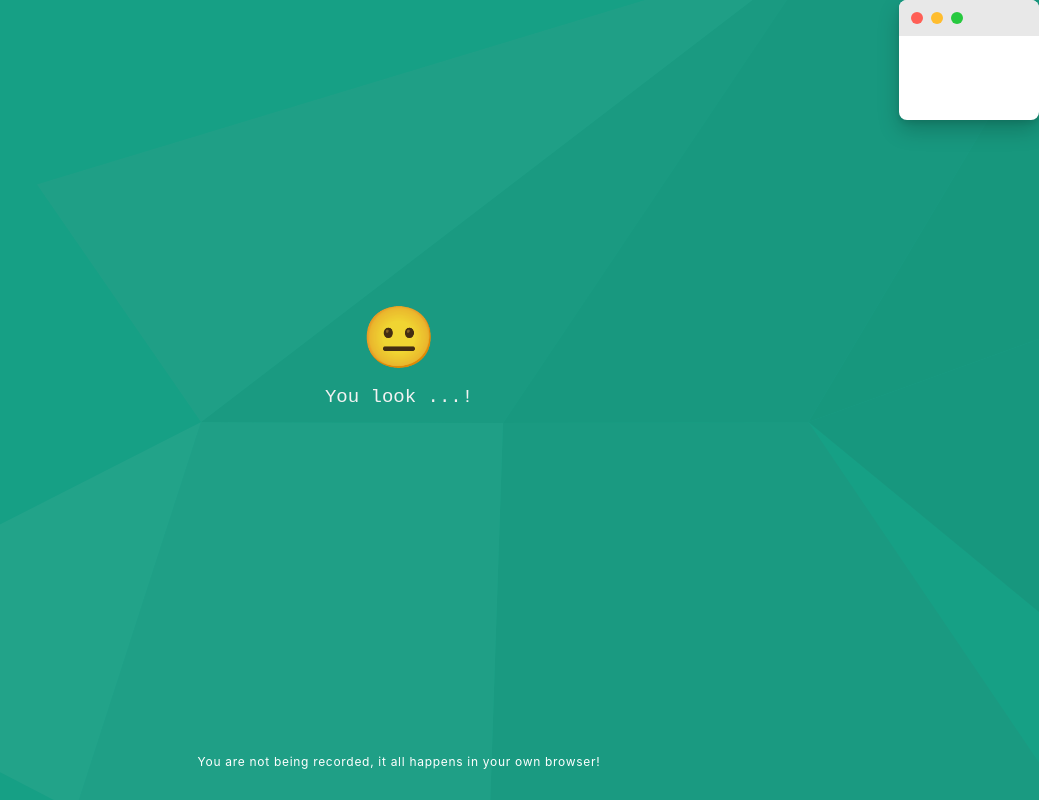
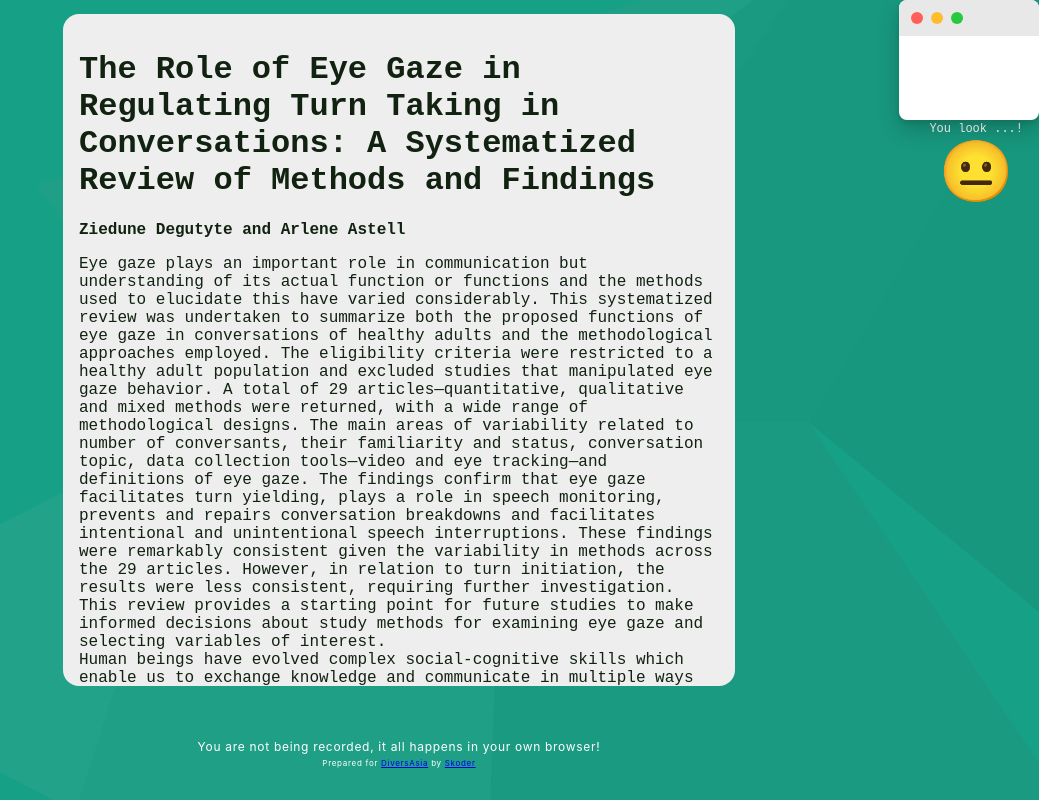
Before and after one commit to avimonnuarnob/facemotiondetector, a React (Create React App) app: page / in a window 1280 px wide. Shown: the whole page, without its empty margins (241-1280 px from the left). Built offline with nearby package versions, Linux system fonts and the light colour scheme; no server answers.

Commit message:
fine tune

```diff
--- a/src/App.js
+++ b/src/App.js
@@ -1,4 +1,4 @@
-import React, { useEffect, useRef } from 'react';
+import React, { useEffect } from 'react';
 import './App.css';
 
 // var timerStart = Date.now();
@@ -43,16 +43,18 @@
     if (window && document) {
       const script = document.createElement('script');
       const body = document.getElementsByTagName('body')[0];
+      // import webgazer library
       script.src = 'https://webgazer.cs.brown.edu/webgazer.js?';
       body.appendChild(script);
+
+      //  run webgazer
       script.addEventListener('load', () => {
         window.webgazer
-          .setGazeListener(function(data) {
+          .setGazeListener(function (data) {
             if (data == null) {
               return;
             }
-
-            throttle(function() {
+            throttle(function () {
               console.log(
                 `eye gaze cord[x,y]: ${data.x}, ${
                   data.y
@@ -69,11 +71,144 @@
     <>
       <div id='app' className='app'>
         <div className='overlay'></div>
-        <div className='text'>
+        <div
+          className='text'
+          style={{
+            position: 'absolute',
+            right: '1rem',
+            top: '7rem',
+            fontSize: '0.75rem',
+          }}
+        >
+          You look <span id='textStatus'>...</span>!
           <span aria-label='emoji' role='img' id='emoji'>
             😐
           </span>
-          You look <span id='textStatus'>...</span>!
+        </div>
+        <div
+          style={{
+            width: '50%',
+            marginInline: 'auto',
+            background: '#eee',
+            padding: '1rem',
+            color: '#121',
+            textAlign: 'left',
+            fontSize: '1rem',
+            // marginTop: '2rem',
+            borderRadius: '1rem',
+
+            maxHeight: '80vh',
+            overflowY: 'scroll',
+            position: 'relative',
+            fontFamily: 'monospace',
+          }}
+        >
+          <h1>
+            The Role of Eye Gaze in Regulating Turn Taking in Conversations: A
+            Systematized Review of Methods and Findings
+          </h1>
+
+          <strong>Ziedune Degutyte and Arlene Astell</strong>
+
+          <p>
+            Eye gaze plays an important role in communication but understanding
+            of its actual function or functions and the methods used to
+            elucidate this have varied considerably. This systematized review
+            was undertaken to summarize both the proposed functions of eye gaze
+            in conversations of healthy adults and the methodological approaches
+            employed. The eligibility criteria were restricted to a healthy
+            adult population and excluded studies that manipulated eye gaze
+            behavior. A total of 29 articles—quantitative, qualitative and mixed
+            methods were returned, with a wide range of methodological designs.
+            The main areas of variability related to number of conversants,
+            their familiarity and status, conversation topic, data collection
+            tools—video and eye tracking—and definitions of eye gaze. The
+            findings confirm that eye gaze facilitates turn yielding, plays a
+            role in speech monitoring, prevents and repairs conversation
+            breakdowns and facilitates intentional and unintentional speech
+            interruptions. These findings were remarkably consistent given the
+            variability in methods across the 29 articles. However, in relation
+            to turn initiation, the results were less consistent, requiring
+            further investigation. This review provides a starting point for
+            future studies to make informed decisions about study methods for
+            examining eye gaze and selecting variables of interest.
+            <br />
+            Human beings have evolved complex social-cognitive skills which
+            enable us to exchange knowledge and communicate in multiple ways
+            (Herrmann et al., 2007). People exchange verbal, vocal [e.g., tone
+            of voice; (Lerner, 2004)] and non-verbal [e.g., eye gaze, gestures,
+            facial expressions (Kendon, 1967; Bavelas and Chovil, 2000)]
+            behaviors that convey meanings, intentions, and information.
+            Non-verbal behavior can enrich conversation by adding extra
+            information, or revealing emotional states that are not expressed
+            verbally (Choi et al., 2005). Eye gaze in particular has been
+            identified as playing a key role in communication, with infants
+            showing a preference for direct gaze from birth (Farroni et al.,
+            2002). The role that eye gaze plays in social interaction has been
+            studied across a variety of fields, including typical and atypical
+            child development (Baron-Cohen, 1997; Morales et al., 2000), mental
+            health conditions [including schizophrenia (Dowiasch et al., 2016);
+            posttraumatic stress disorder (Lazarov et al., 2019), and bipolar
+            disorder (Purcell et al., 2018)], primates (Ryan et al., 2019) and
+            human-robot interaction (Admoni and Scassellati, 2017).
+            Additionally, eye gaze has been studied with different theoretical
+            and methodological approaches from neuroscience (Sato et al., 2016)
+            to sociology (McCarthy et al., 2008), producing a rich variety of
+            data but complicating the conclusions that can be drawn about the
+            role of eye-gaze in conversation. Pioneering research conducted by
+            Kendon (1967) suggested that eye gaze is used to regulate and
+            monitor turn taking. Specifically, Kendon proposed that speakers
+            tend to avert their gaze at the start of their turn in order to
+            concentrate and plan their speech or to indicate that they are now
+            holding the floor. He further proposed that in a two-person
+            conversation, at the end of their turn the speaker gazes at the
+            listener to indicate the end of their turn and to seek information
+            about the listener's availability to speak next (Kendon, 1967). A
+            decade later Kendon's research was challenged in studies by Rutter
+            et al. (1978) and Beattie (1978, 1979). Whilst Rutter et al. (1978)
+            also found that at the end of the turns, speakers tended to gaze at
+            the listener in a dyadic situation, they argued that in order to
+            claim that eye gaze has a role in turn taking, the gaze pattern
+            should follow three rules. Firstly, speakers should be looking at
+            their conversation partners more at the end of their turns than at
+            the beginning, because at the start of the turn the speakers should
+            be gazing away to concentrate and plan their speech (Rutter et al.,
+            1978). Secondly, at the end of one speaker's turn, the conversation
+            partners should share a high level of mutual gaze, because in order
+            for a speaker to pass the turn the listener should be available to
+            receive it (Rutter et al., 1978). Finally, there should be higher
+            levels of mutual gaze between conversation partners at the end of
+            the turns rather than at the start of the new turns, because a new
+            speaker at the start of their turn, should start gazing away to
+            concentrate (Rutter et al., 1978). To test these predictions, Rutter
+            et al. (1978) carried out two studies of which the first failed to
+            support these three rules, and the second provided only partial
+            support. However, Rutter et al.'s (1978) approach to data analysis
+            differed from Kendon's (1967) making direct comparison difficult.
+            For example, to test the first rule—that the speakers should be
+            looking at their conversation partners more at the end of their
+            turns than at the beginning (because at the start of the turn the
+            speakers should be gazing away to concentrate and plan their
+            speech)—Rutter et al. (1978) compared the number of turns when the
+            speaker was looking at the listener at the start of new utterance
+            with the number of turns that the speaker was looking at the
+            listener at the end of old utterance. In comparison, Kendon (1967)
+            in attempting to identify if the speaker was looking at their
+            conversation partners more at the end of their turns, compared the
+            number of turns in which the speaker gazed toward the listener with
+            the number of turns in which the speaker did not gaze toward the
+            listener at the end of the turns.
+            <br />
+            <span style={{ fontSize: '0.75rem' }}>
+              Reference:
+              <a
+                style={{ cursor: 'pointer' }}
+                href='https://www.frontiersin.org/articles/10.3389/fpsyg.2021.616471/full'
+              >
+                https://www.frontiersin.org/articles/10.3389/fpsyg.2021.616471/full
+              </a>
+            </span>
+          </p>
         </div>
         {/* <div id='IframeWrapper'>
           <iframe
@@ -96,6 +231,21 @@
         </div>
         <p className='note'>
           You are not being recorded, it all happens in your own browser!
+          <br />
+          <span style={{ fontSize: '0.5rem' }}>
+            Prepared for{' '}
+            <a
+              href='https://diversasia-accessible-he.eu/'
+              rel='noreferrer'
+              target='_blank'
+            >
+              DiversAsia
+            </a>{' '}
+            by{' '}
+            <a href='https://skoder.co' rel='noreferrer' target='_blank'>
+              Skoder
+            </a>
+          </span>
         </p>
       </div>
     </>
```
